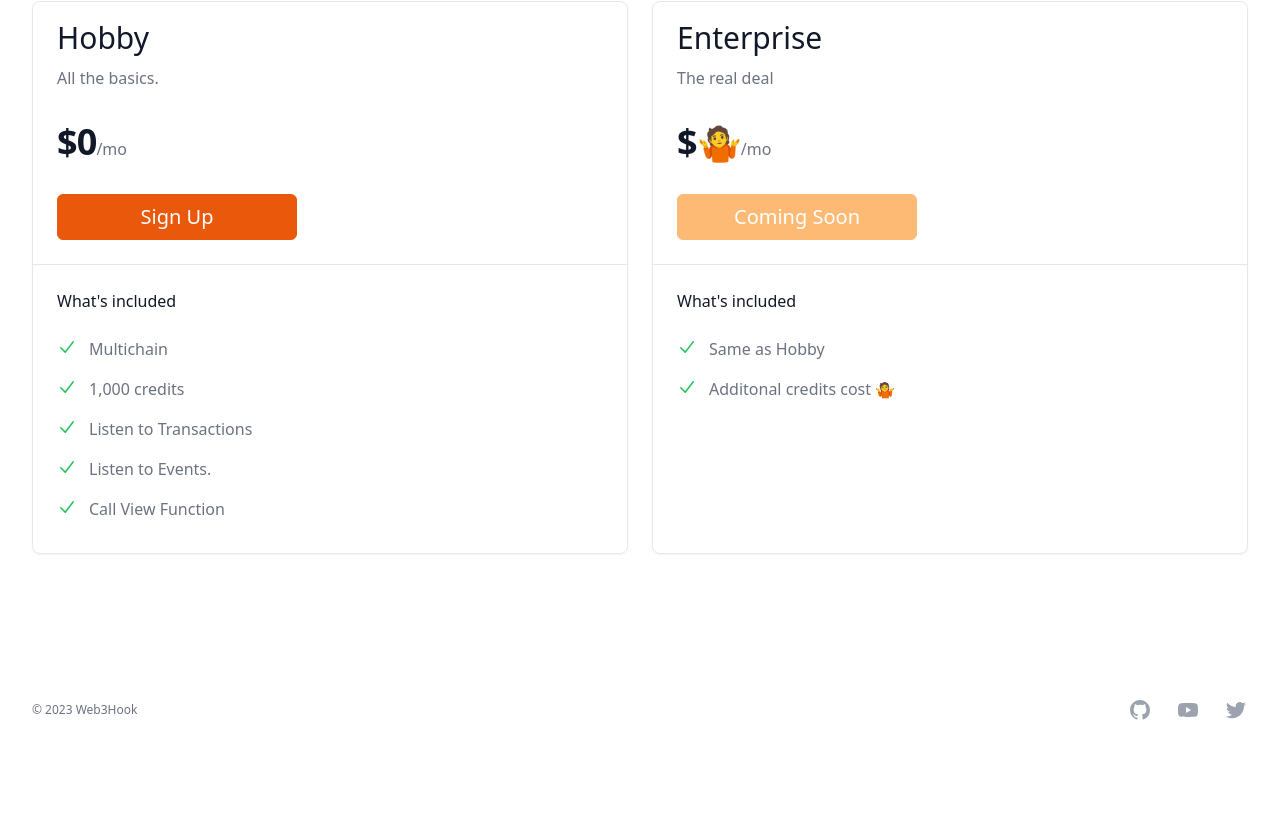
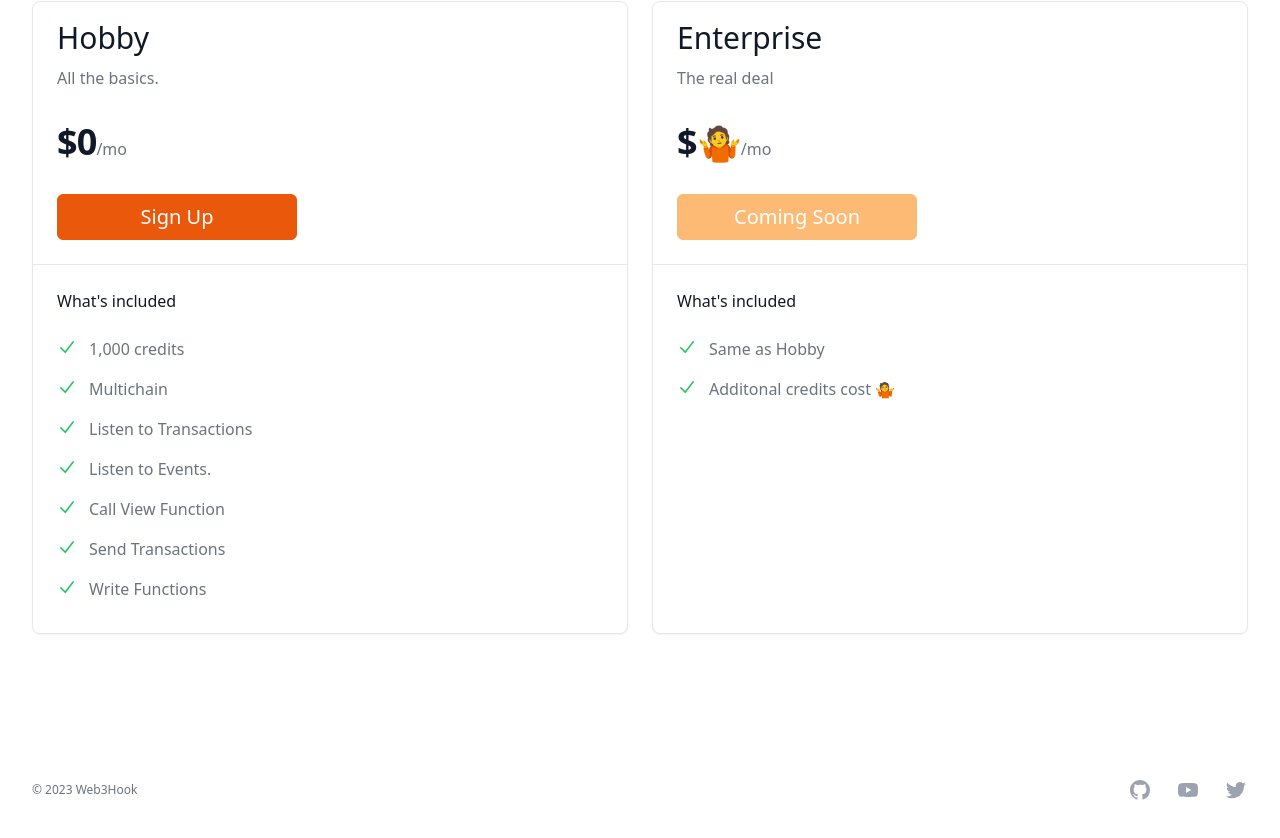
Before and after one commit to leon-do/web3hook, a Next.js app: page / in a window 1280 px wide. Shown: the part 6513-7351 px from the top of the page. Before the commit the page ends 7283 px from the top, so only its background shows below. Built offline with nearby package versions, Linux system fonts and the light colour scheme; no server answers.

Commit message:
add more features under pricing

```diff
--- a/src/components/Pricing.tsx
+++ b/src/components/Pricing.tsx
@@ -29,14 +29,14 @@ export default function Pricing() {
                     <svg className="h-5 w-5 flex-shrink-0 text-green-500" xmlns="http://www.w3.org/2000/svg" viewBox="0 0 20 20" fill="currentColor" aria-hidden="true">
                       <path fillRule="evenodd" d="M16.704 4.153a.75.75 0 01.143 1.052l-8 10.5a.75.75 0 01-1.127.075l-4.5-4.5a.75.75 0 011.06-1.06l3.894 3.893 7.48-9.817a.75.75 0 011.05-.143z" clipRule="evenodd" />
                     </svg>
-                    <span className="text-l text-gray-500">Multichain</span>
+                    <span className="text-l text-gray-500">1,000 credits</span>
                   </li>
 
                   <li className="flex space-x-3">
                     <svg className="h-5 w-5 flex-shrink-0 text-green-500" xmlns="http://www.w3.org/2000/svg" viewBox="0 0 20 20" fill="currentColor" aria-hidden="true">
                       <path fillRule="evenodd" d="M16.704 4.153a.75.75 0 01.143 1.052l-8 10.5a.75.75 0 01-1.127.075l-4.5-4.5a.75.75 0 011.06-1.06l3.894 3.893 7.48-9.817a.75.75 0 011.05-.143z" clipRule="evenodd" />
                     </svg>
-                    <span className="text-l text-gray-500">1,000 credits</span>
+                    <span className="text-l text-gray-500">Multichain</span>
                   </li>
 
                   <li className="flex space-x-3">
@@ -58,6 +58,20 @@ export default function Pricing() {
                       <path fillRule="evenodd" d="M16.704 4.153a.75.75 0 01.143 1.052l-8 10.5a.75.75 0 01-1.127.075l-4.5-4.5a.75.75 0 011.06-1.06l3.894 3.893 7.48-9.817a.75.75 0 011.05-.143z" clipRule="evenodd" />
                     </svg>
                     <span className="text-l text-gray-500">Call View Function</span>
+                  </li>
+
+                  <li className="flex space-x-3">
+                    <svg className="h-5 w-5 flex-shrink-0 text-green-500" xmlns="http://www.w3.org/2000/svg" viewBox="0 0 20 20" fill="currentColor" aria-hidden="true">
+                      <path fillRule="evenodd" d="M16.704 4.153a.75.75 0 01.143 1.052l-8 10.5a.75.75 0 01-1.127.075l-4.5-4.5a.75.75 0 011.06-1.06l3.894 3.893 7.48-9.817a.75.75 0 011.05-.143z" clipRule="evenodd" />
+                    </svg>
+                    <span className="text-l text-gray-500">Send Transactions</span>
+                  </li>
+
+                  <li className="flex space-x-3">
+                    <svg className="h-5 w-5 flex-shrink-0 text-green-500" xmlns="http://www.w3.org/2000/svg" viewBox="0 0 20 20" fill="currentColor" aria-hidden="true">
+                      <path fillRule="evenodd" d="M16.704 4.153a.75.75 0 01.143 1.052l-8 10.5a.75.75 0 01-1.127.075l-4.5-4.5a.75.75 0 011.06-1.06l3.894 3.893 7.48-9.817a.75.75 0 011.05-.143z" clipRule="evenodd" />
+                    </svg>
+                    <span className="text-l text-gray-500">Write Functions</span>
                   </li>
                 </ul>
               </div>
```
